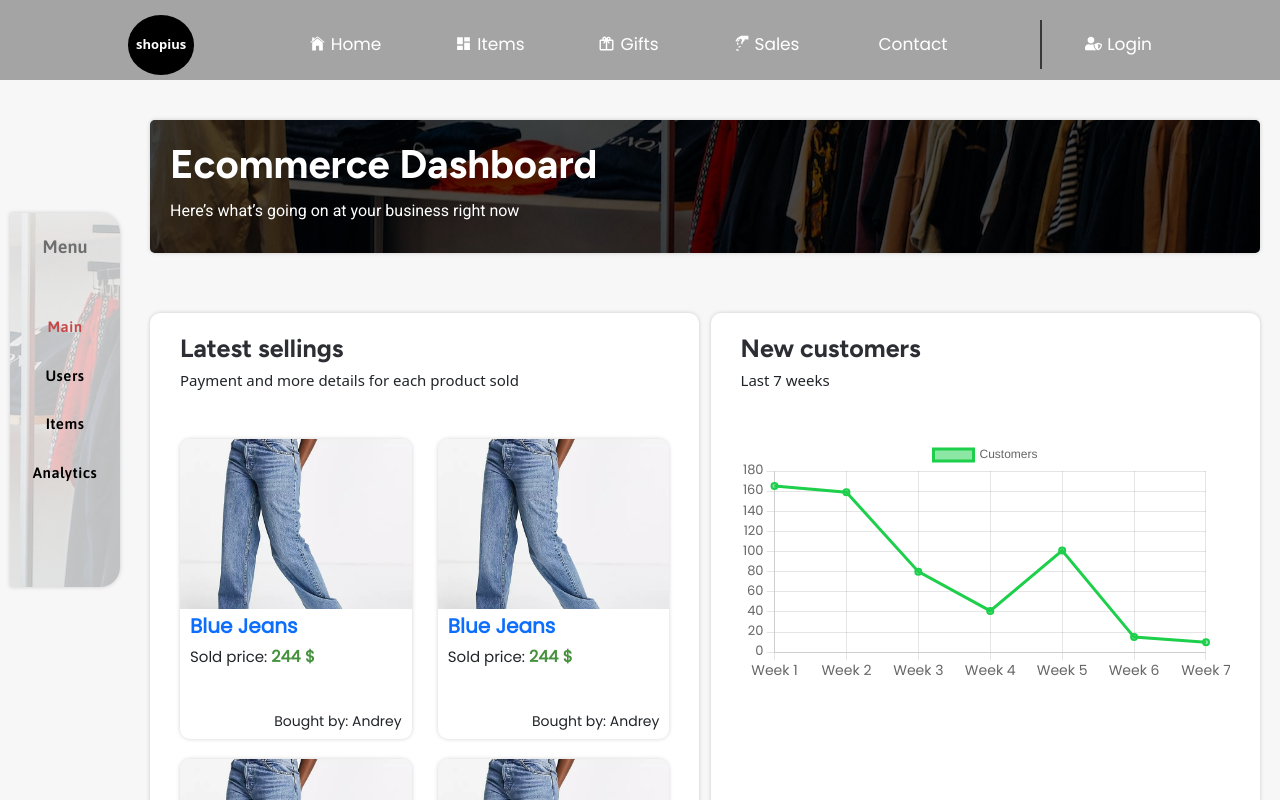
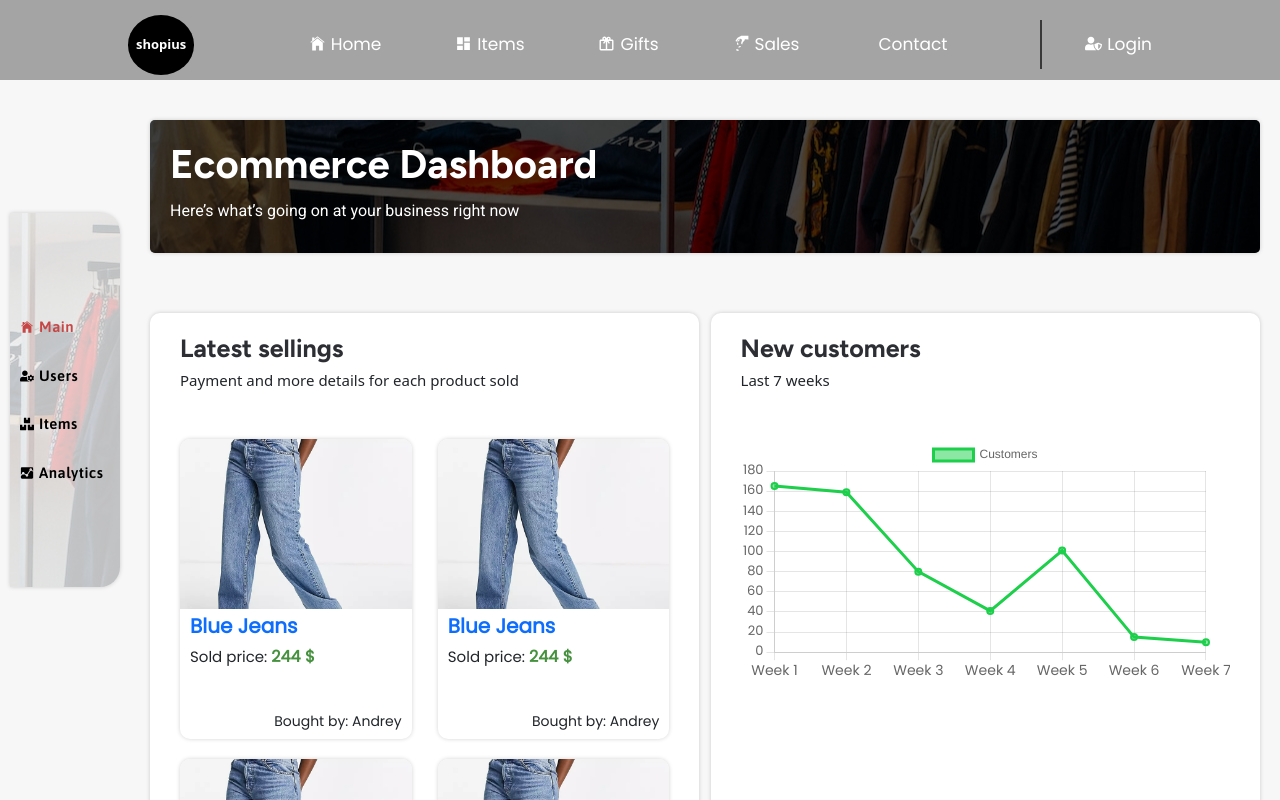
Before and after one commit to Andarus-1994/shop_nextjs, a Next.js app: page /dashboard in a window 1280 px wide. Built offline with nearby package versions, Linux system fonts and the light colour scheme; no server answers; a web font is replaced by a local one; what next-redux-wrapper would draw is missing.

Commit message:
Design changes on side menu mostly

```diff
--- a/Components/LayoutDashboard.tsx
+++ b/Components/LayoutDashboard.tsx
@@ -6,6 +6,8 @@ import styles from "./../styles/Dashboard/Sidebar.module.scss";
 import stylesContent from "./../styles/Dashboard/Dashboard.module.scss";
 import { useDispatch } from "react-redux";
 import { navTrigger } from "../store/reducers/navReducer";
+import { IoIosHome, IoMdAnalytics } from "react-icons/io";
+import { FaUserCog, FaBoxes } from "react-icons/fa";
 export function IndexLayout({ children }: { children: React.ReactNode }) {
   const router = useRouter();
   const dispatch = useDispatch();
@@ -33,30 +35,29 @@ export function IndexLayout({ children }: { children: React.ReactNode }) {
         <div className={styles.sidebar}>
           <nav>
             <div className={styles.cover}></div>
-            <div className={styles.titleMenu}>Menu</div>
             <Link
               className={router.pathname == "/dashboard" ? styles.active : ""}
               href={"/dashboard"}
             >
-              Main
+              <IoIosHome /> Main
             </Link>
             <Link
               className={router.pathname == "/dashboard/users" ? styles.active : ""}
               href={"/dashboard/users"}
             >
-              Users
+              <FaUserCog /> Users
             </Link>
             <Link
               className={router.pathname == "/dashboard/items" ? styles.active : ""}
               href={"/dashboard/items"}
             >
-              Items
+              <FaBoxes /> Items
             </Link>
             <Link
               className={router.pathname == "/dashboard/analytics" ? styles.active : ""}
               href={"/dashboard/analytics"}
             >
-              Analytics
+              <IoMdAnalytics /> Analytics
             </Link>
           </nav>
         </div>
--- a/styles/Dashboard/Items.module.scss
+++ b/styles/Dashboard/Items.module.scss
@@ -152,8 +152,10 @@
   padding-top: 10px;
   .loadingOverlay {
     position: absolute;
-    height: 100%;
+    height: 90%;
+    bottom: 0;
     width: 100%;
+    border-radius: 10px;
     background: #7c7c7c90;
     z-index: 15;
     display: flex;
--- a/styles/Dashboard/Sidebar.module.scss
+++ b/styles/Dashboard/Sidebar.module.scss
@@ -53,6 +53,9 @@
     transform: translateX(-170px);
     animation: fade-in 0.8s forwards;
     a {
+      display: flex;
+      align-items: center;
+      gap: 5px;
       width: 100%;
       padding: 3px 0;
       color: #000000;
@@ -65,6 +68,9 @@
       text-decoration: none;
       opacity: 0;
       transition: 0.6s;
+      svg {
+        font-size: 14px;
+      }
       @for $i from 1 through 6 {
         &:nth-child(#{$i}) {
           animation: fade-in-link 0.5s forwards;
@@ -88,16 +94,6 @@
       padding: 5px 0;
       border-radius: 0;
     }
-  }
-  .titleMenu {
-    position: absolute;
-    top: 20px;
-    color: #6e6e6e;
-    font-size: 18px;
-    font-family: "Asap", sans-serif;
-    font-weight: 600;
-    text-align: center;
-    transition: 0.5s;
   }
 }
 
```
Also changed, not shown: styles/Items.module.scss (+8 -3 lines).
